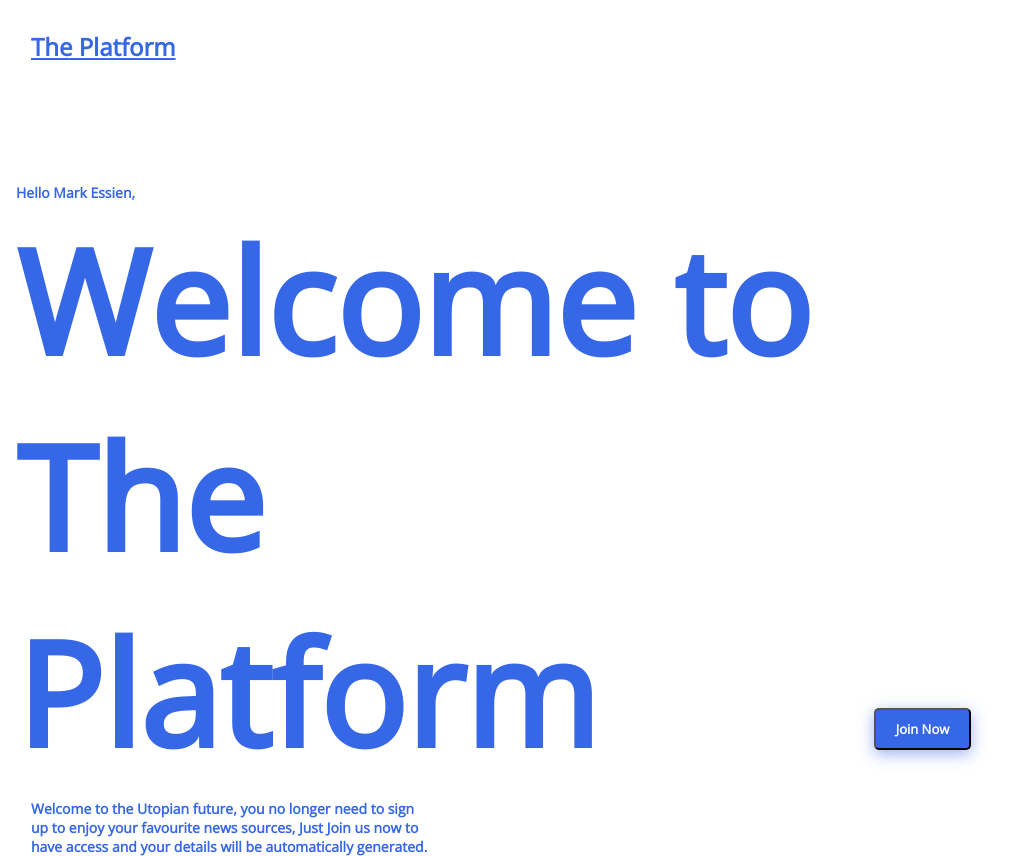
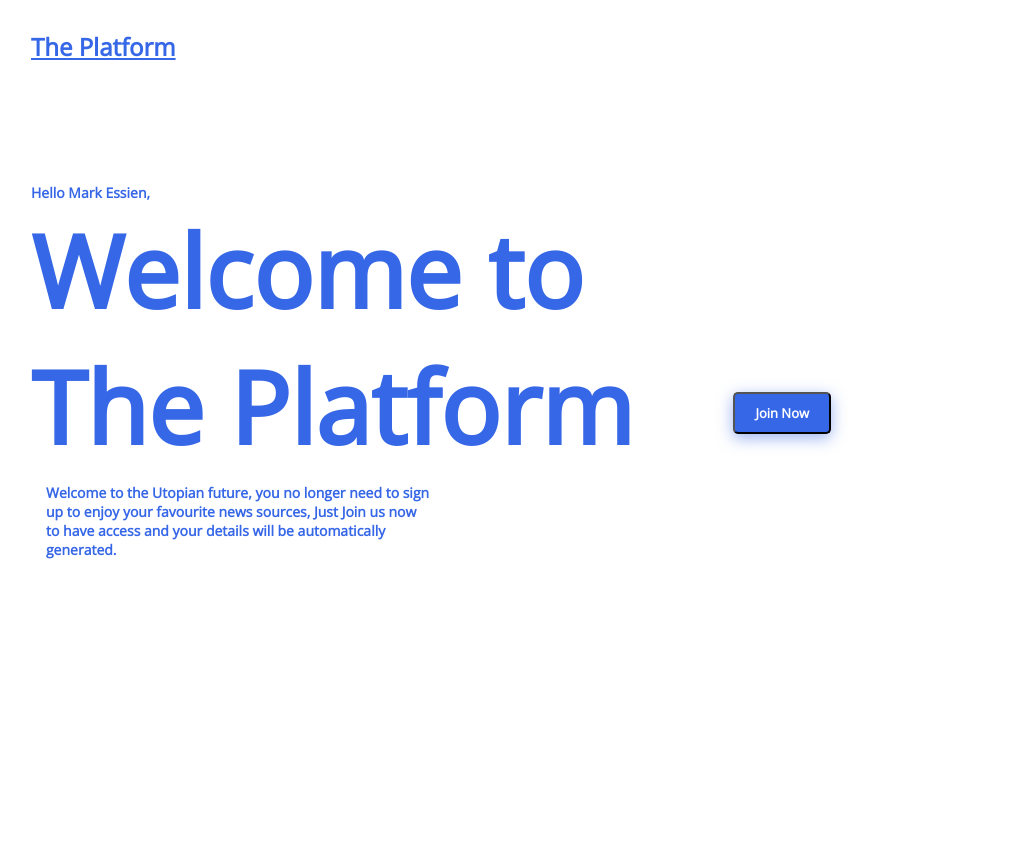
Before and after one commit to hng5-blog-task/blog-task, a PHP site: page /landing-page.php in a window 1280 px wide. Shown: the whole page, without its empty margins (0-1026 px from the left). After the commit the page ends 559 px from the top, so only its background shows below. Run offline with PHP 8.4, Linux system fonts and the light colour scheme; some libraries are stand-ins or nearby versions.

Commit message:
added lil fix to page

```diff
--- a/css/landing-page.css
+++ b/css/landing-page.css
@@ -3,6 +3,7 @@ html,body{
 	padding: 0;
 	overflow-x: hidden;
 	background-color: #fff;
+	cursor: default;
 }
 ul,p,h1,h2,h3,h4,h5,h6{
 	margin:0;
@@ -17,6 +18,10 @@ a{
 	color: inherit;
 	font-family: inherit;
 	font-size: inherit;
+}
+a:hover{
+	text-decoration: none;
+	color: inherit;
 }
 
 .landing-page-head{
@@ -87,4 +92,13 @@ border-radius: 5px;
 /*height: 18px;*/
 padding: 10px 20px;
 margin-bottom: 40px;
+margin-left: 100px;
+cursor: pointer;
 }
+
+@media (max-width: 1439px) {
+
+	.landing-page-main-header{
+		font-size: 100px;
+	}
+}
--- a/landing-page.php
+++ b/landing-page.php
@@ -20,11 +20,11 @@
 
 
 
-            <div class="row d-flex flex-column">
+            <div class="row mx-0 d-flex flex-column">
                 <h5 class="landing-page-greeting">Hello Mark Essien,</h5>
-                <div class="row d-flex flex-row">
-                    <h1 class="col-md-8 landing-page-main-header">Welcome to The Platform </h1>
-                    <button class="landing-page-btn align-self-end">Join Now</button>
+                <div class="d-flex flex-row">
+                    <h1 class="landing-page-main-header">Welcome to<br/>The Platform </h1>
+                    <button class="landing-page-btn align-self-end"><a href="#">Join Now</a></button>
                 </div>
                 <p class="col-md-4 mr-auto landing-page-info">Welcome to the Utopian future, you no longer need to sign up to enjoy your favourite news sources, Just Join us now to have access and your details will be automatically generated. </p>
             </div>
```
